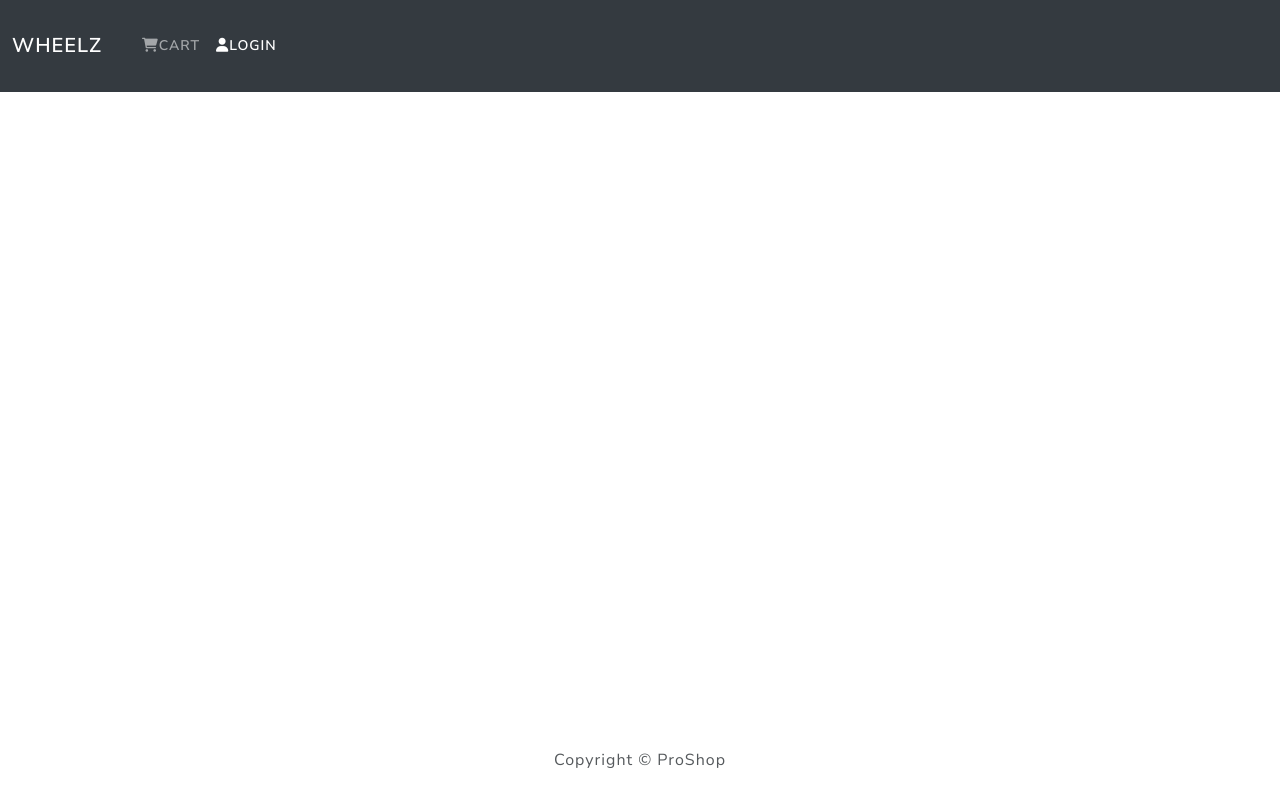
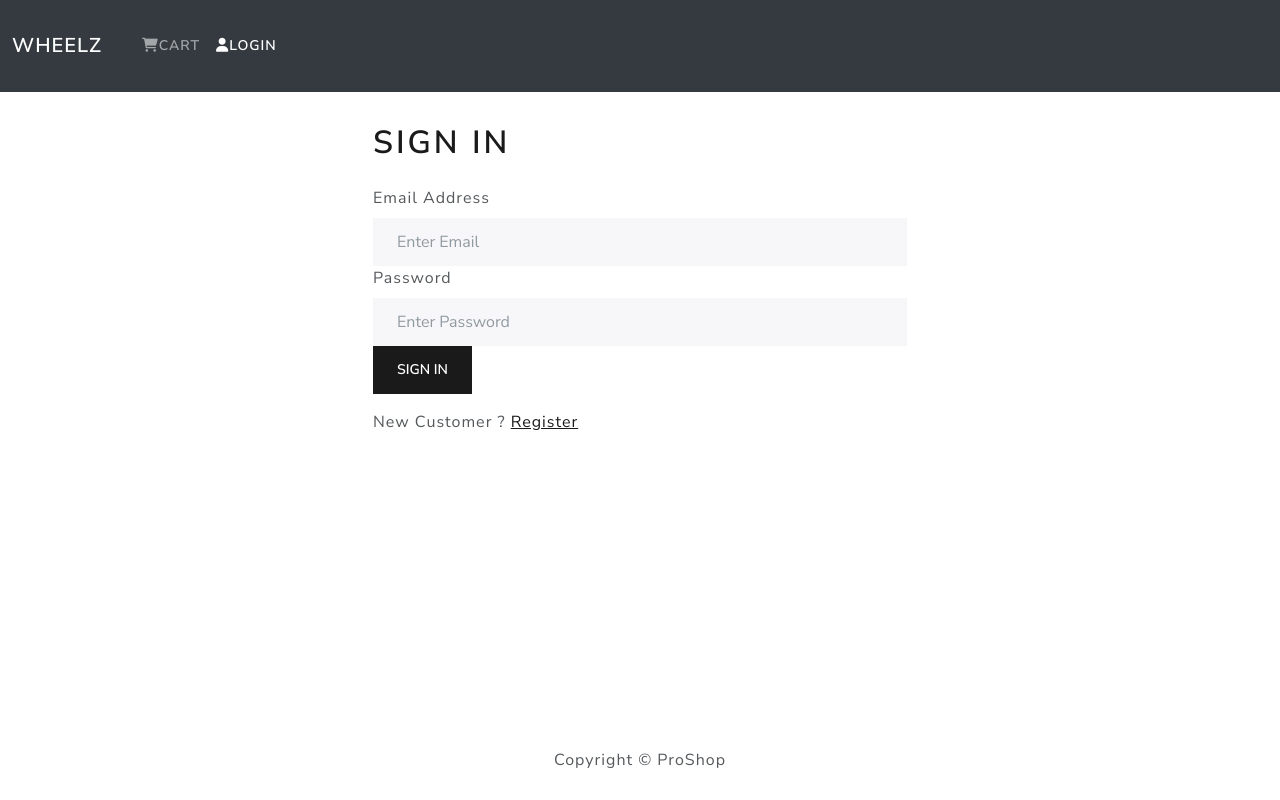
Before and after one commit to amnasanu/another-wheels, a React (Create React App) app in the folder frondend/: page /login in a window 1280 px wide. Built offline with nearby package versions, Linux system fonts and the light colour scheme.

Commit message:
add login

```diff
--- a/frondend/src/App.js
+++ b/frondend/src/App.js
@@ -5,6 +5,7 @@
 import HomeScreen from './screens/HomeScreen'
 import ProductScreen from './screens/ProductScreen'
 import CartScreen from './screens/CartScreen'
+import LoginScreen from './screens/LoginScreen'
 
 function App() {
   return (
@@ -14,6 +15,7 @@
         <Container>
           <Routes>
             <Route index path='/' element={<HomeScreen />} />
+            <Route index path='/login' element={<LoginScreen />} />
             <Route path='/product/:id' element={<ProductScreen />} />
             <Route path='/cart/:id' element={<CartScreen en />} />
             <Route path='/cart' element={<CartScreen en />} />
--- a/frondend/src/actions/productActions.js
+++ b/frondend/src/actions/productActions.js
@@ -24,8 +24,8 @@
 
         dispatch({
             type:PRODUCT_LIST_FAIL,
-            payload :error.response && error.response.data.message
-            ? error.response.data.message
+            payload :error.response && error.response.data.detail
+            ? error.response.data.detail
             : error.message,
         })
 
@@ -48,8 +48,8 @@
 
         dispatch({
             type:PRODUCT_DETAILS_FAIL,
-            payload :error.response && error.response.data.message
-            ? error.response.data.message
+            payload :error.response && error.response.data.detail
+            ? error.response.data.detail
             : error.message,
         })
 
--- /dev/null
+++ b/frondend/src/actions/userAction.js
@@ -0,0 +1,39 @@
+import { USER_LOGIN_REQUEST, USER_LOGIN_SUCCESS ,USER_LOGIN_FAIL , USER_LOGOUT} from '../constants/userConstants'
+import axios from 'axios'
+
+
+export const login=(email, password) => async (dispatch)=>{
+
+    try{
+        dispatch({
+            type :USER_LOGIN_REQUEST
+        })
+
+        const config = {
+            headers:{
+                'Content-type' :'application/json'
+            }
+        }
+
+        const {data} = await axios.post(
+            '/api/users/login',
+            {'username':email , 'password':password})
+
+        dispatch({
+            type: USER_LOGIN_SUCCESS,
+            payload :data
+        })
+
+        localStorage.setItem('userInfo',JSON.stringify(data))
+
+
+    }catch(error){
+        dispatch({
+            type: USER_LOGIN_FAIL,
+            payload :error.response && error.response.data.detail
+            ? error.response.data.detail
+            : error.message,
+        })
+
+    }
+}
--- /dev/null
+++ b/frondend/src/components/FormContainer.js
@@ -0,0 +1,17 @@
+import React from 'react'
+import {Container, Row, Col} from 'react-bootstrap'
+
+function FormContainer({children}) {
+  return (
+    <Container>
+        <Row className="justify-content-md-center">
+            <Col xs={12} md={6}>
+            {children}
+            </Col>
+
+        </Row>
+    </Container>
+  )
+}
+
+export default FormContainer
--- /dev/null
+++ b/frondend/src/constants/userConstants.js
@@ -0,0 +1,5 @@
+export const USER_LOGIN_REQUEST = 'USER_LOGIN_REQUEST'
+export const USER_LOGIN_SUCCESS = 'USER_LOGIN_SUCCESS'
+export const USER_LOGIN_FAIL = 'USER_LOGIN_FAIL'
+
+export const USER_LOGOUT = 'USER_LOGOUT'
--- /dev/null
+++ b/frondend/src/reducers/userReduser.js
@@ -0,0 +1,25 @@
+import { USER_LOGIN_REQUEST, USER_LOGIN_SUCCESS ,USER_LOGIN_FAIL , USER_LOGOUT} from '../constants/userConstants'
+
+export const userLoginReducers=(state={}, action) =>{
+    switch (action.type){
+
+        case USER_LOGIN_REQUEST:
+            return {loading :true}
+
+        case USER_LOGIN_SUCCESS:
+            return {loading:false,userInfo:action.payload}
+
+        case USER_LOGIN_FAIL:
+            return {loading:false,error: action.payload}
+
+        case USER_LOGOUT:
+            return {}
+
+
+        default:
+            return state
+
+    }
+
+
+}
--- /dev/null
+++ b/frondend/src/screens/LoginScreen.js
@@ -0,0 +1,62 @@
+import React, {useState, useEffect} from 'react'
+import { Link, useLocation ,useNavigate } from 'react-router-dom'
+import { useDispatch, useSelector } from 'react-redux'
+import { Form, Button, Row, Col } from 'react-bootstrap'
+import Loader from '../components/Loadar'
+import Message from '../components/Messages'
+import FormContainer from '../components/FormContainer'
+import { login } from '../actions/userAction'
+
+
+function LoginScreen({ history}) {
+    const [email,setEmail] = useState('')
+    const [password,setPassword] = useState('')
+    const location = useLocation()
+    const dispatch = useDispatch()
+    let navigate = useNavigate()
+
+    const redirect = location.search ? location.search.split('=')[1] :'/'
+    const userLogin = useSelector(state => state.userLogin)
+
+    const {error , loading , userInfo} = userLogin
+
+    useEffect(()=>{
+        if(userInfo){
+            navigate(redirect)
+        }
+    },[history, userInfo, redirect])
+
+
+    const submitHandler = (e) => {
+        e.preventDefault()
+        dispatch(login(email, password))
+    }
+  return (
+    <FormContainer>
+        <h1>Sign In</h1>
+        {error && <Message variant = 'danger'>{error}</Message>}
+        {loading && <Loader/>}
+        <Form onSubmit = {submitHandler}>
+            <Form.Group controlId = 'email'>
+                       <Form.Label>Email Address</Form.Label>
+                       <Form.Control type='email' placeholder = 'Enter Email' value={email} onChange={(e) => setEmail(e.target.value)}></Form.Control>
+            </Form.Group>
+
+            <Form.Group controlId = 'password'>
+                       <Form.Label>Password</Form.Label>
+                       <Form.Control type='password' placeholder = 'Enter Password' value={password} onChange={(e) => setPassword(e.target.value)}></Form.Control>
+            </Form.Group>
+
+            <Button type='submit' variant = 'primary'>Sign In</Button>
+        </Form>
+        <Row className='py-3'>
+            <Col>
+             New Customer ? < Link to={redirect ? `/register?redirect=${redirect}` :'/register'}>Register</Link>
+            </Col>
+
+        </Row>
+    </FormContainer>
+  )
+}
+
+export default LoginScreen
--- a/frondend/src/store.js
+++ b/frondend/src/store.js
@@ -2,18 +2,26 @@
 import thunk from 'redux-thunk'
 import { productListReducers, productDetailsReducer } from './reducers/productReducers'
 import { cartReducers } from './reducers/cartReducers'
+import { userLoginReducers } from './reducers/userReduser'
 
 
 const reducer = combineReducers({
     productList :productListReducers,
     productDetails :productDetailsReducer,
     cart :cartReducers,
+    userLogin : userLoginReducers,
 });
 
 const cartItemsFromStorage = localStorage.getItem('cartItems') ?
         JSON.parse(localStorage.getItem('cartItems')) :[]
+
+
+const userInfoFromStorage = localStorage.getItem('userInfo') ?
+    JSON.parse(localStorage.getItem('userInfo')) : null
+
 const initialState = {
-    cart: {cartItems : cartItemsFromStorage}
+    cart: {cartItems : cartItemsFromStorage},
+    userLogin :{userInfo :userInfoFromStorage}
 };
 
 
```
